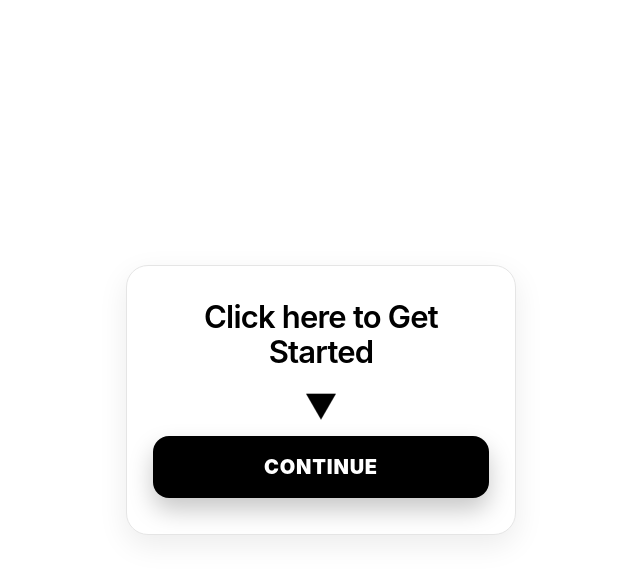
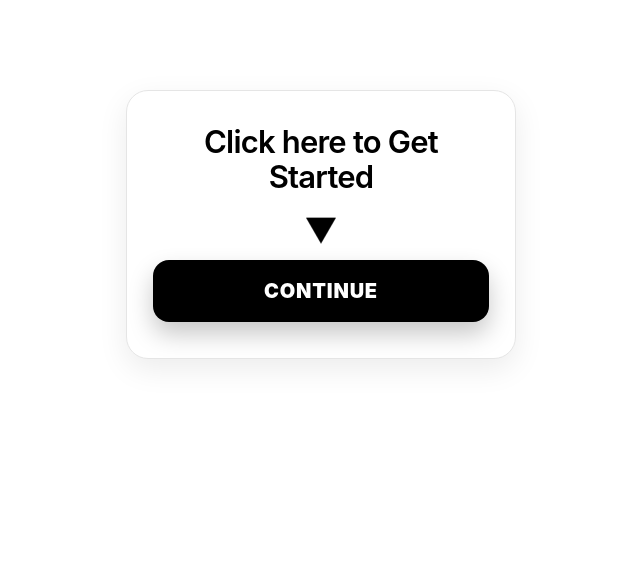
Before and after one commit to sanuxmudulu/test-1, a plain HTML site: page index.html in a window 1280 px wide. Shown: the whole page, without its empty margins (319-959 px from the left). Drawn offline with Linux system fonts and the light colour scheme.

Commit message:
Update index.html

```diff
--- a/index.html
+++ b/index.html
@@ -35,10 +35,11 @@
   font-family: -apple-system, BlinkMacSystemFont, "Segoe UI", Arial, sans-serif;
   color: #000;
   display: flex;
-      align-items: center;
+  align-items: flex-start;
   justify-content: center;
   background: #ffffff;
   overflow: hidden;
+  padding-top: 90px;
 }
 
     .container {
```
Lines whose indentation alone changed are shown as unchanged.
